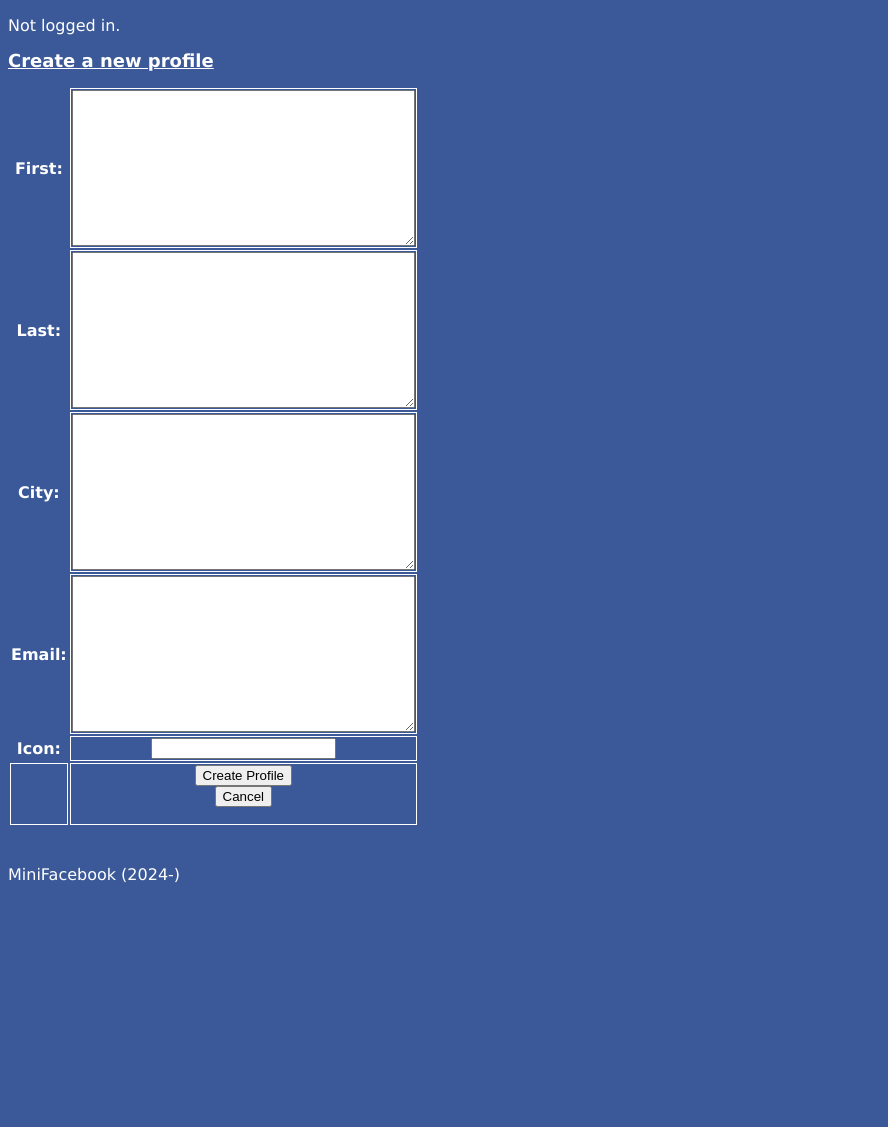
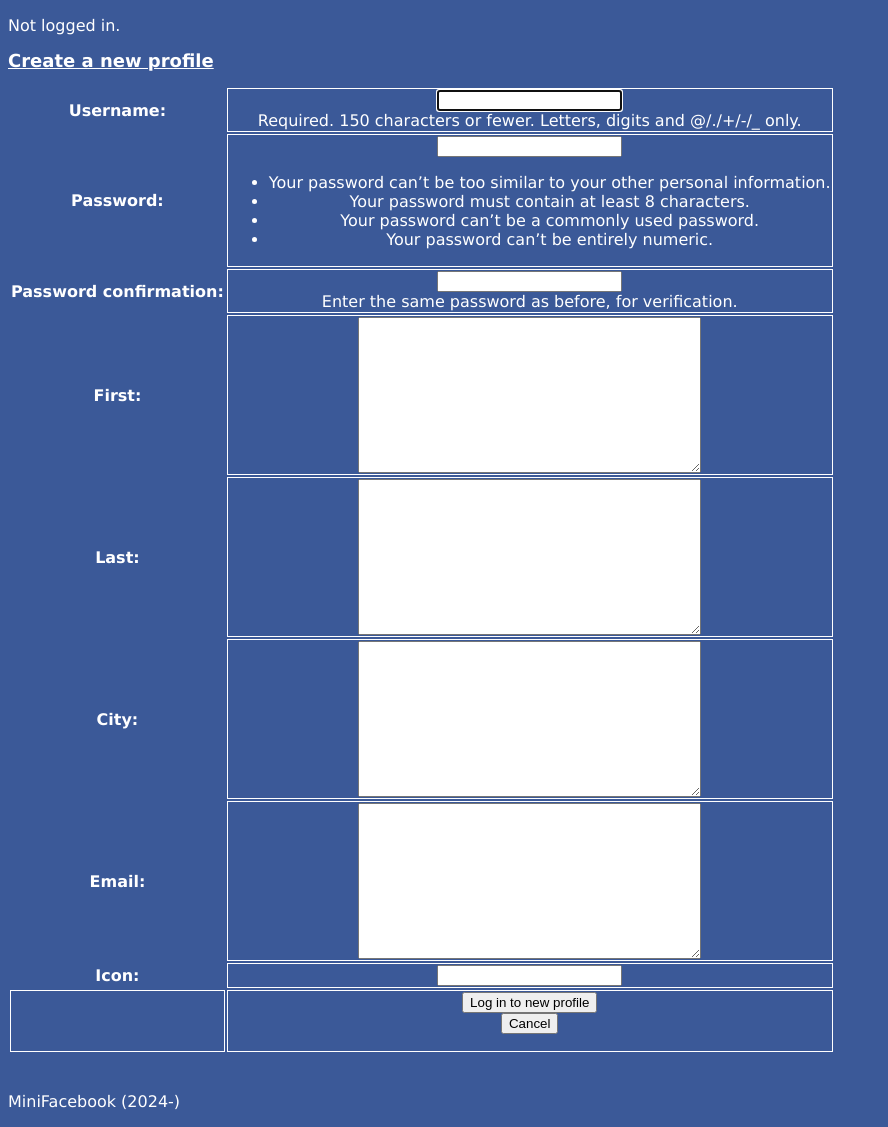
Before and after one commit to samhithasr/cs412, a Django app: page /mini_fb/create_profile in a window 1280 px wide. Shown: the part 124-1251 px from the top of the page, without its empty margins (0-888 px from the left). Before the commit the page ends 1007 px from the top, so only its background shows below. Run offline with Django 5.2, Linux system fonts and the light colour scheme.

Commit message:
Task 3: User registration and creating profile

```diff
--- a/mini_fb/templates/mini_fb/create_profile_form.html
+++ b/mini_fb/templates/mini_fb/create_profile_form.html
@@ -13,16 +13,29 @@ Profile. This file "inherits" from base.html.
 <form method="POST">
 {% csrf_token %}
 <table>
-    {{form.as_table}}
 
-    <tr>
+    <!-- <tr>
         <td></td>
         <td><input type="submit" name="submit" value="Create Profile"></form>
             <form action="{% url 'show_all_profiles' %}">
                 <input type="submit" name="Cancel" value="Cancel">
             </form>
         </td>
+    </tr> -->
+
+    {{create_form.as_table}}
+    {{form.as_table}}
+
+    <tr>
+        <td></td>
+        <td><input type="submit" name="submit" value="Log in to new profile"></form>
+            <form action="{% url 'show_all_profiles' %}">
+                <input type="submit" name="Cancel" value="Cancel">
+            </form>
+        </td>
     </tr>
+
+
 </table>
 
 
--- a/mini_fb/views.py
+++ b/mini_fb/views.py
@@ -51,8 +51,38 @@ class CreateProfileView(CreateView):
 
     def get_success_url(self) -> str:
         '''Return the URL to redirect to on success.'''
+        return self.object.get_absolute_url()
 
-        return self.object.get_absolute_url()
+    def get_context_data(self, **kwargs: Any):
+        '''Both UserCreationForm and CreateProfileForm in template'''
+        context = super().get_context_data(**kwargs)
+        create_form = UserCreationForm()
+        context['create_form'] = create_form
+
+        return context
+
+    def form_valid(self, form):
+        '''This method is called after the form is validated,
+        before saving data to the database.'''
+
+        # UserCreationForm with POST data
+        create_form = UserCreationForm(self.request.POST)
+
+        if form.is_valid() and create_form.is_valid():
+            # save UserCreationForm to database
+            user = create_form.save()
+            # FK
+            form.instance.user = user
+            # form.save()
+
+            # log the user in
+            login(self.request, user)
+
+            # delegate valid form to superclass
+            return super().form_valid(form)
+
+        # if the form is invalid, return to it (superclass method)
+        return super().form_invalid(form)
 
 class CreateStatusMessageView(LoginRequiredMixin, CreateView):
     '''A view to create a Status Message for a Profile.'''
@@ -109,7 +139,6 @@ class CreateStatusMessageView(LoginRequiredMixin, CreateView):
         # delegate work to superclass version of this method
         return super().form_valid(form)
 
-# Comment to edit out later: LoginRequiredMixin
 # override dispatch in order to authenticate for
 # proper user
 class UpdateProfileView(LoginRequiredMixin, UpdateView) :
```
Also changed, not shown: mini_fb/templates/mini_fb/logged_out.html (+6 -1 lines), mini_fb/templates/mini_fb/login.html (+6 -1 lines), db.sqlite3.
